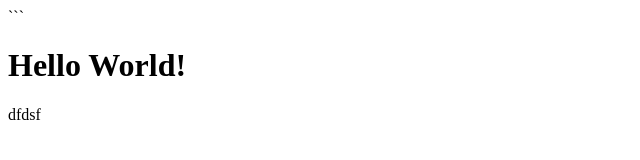
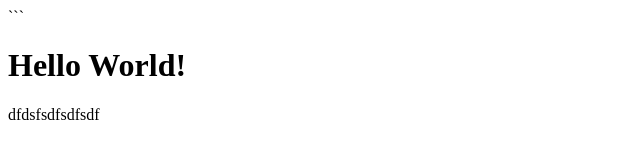
Before and after one commit to TemoAlelishvili/tutorial-2, a plain HTML site: page index.html in a window 1280 px wide. Shown: the full height of the page, 0-640 px from the left. Drawn offline with Linux system fonts and the light colour scheme.

Commit message:
Revert "no changes"
This reverts commit 7a287013cd48f9bf9bbb3578b4f06a185e247e8e.

```diff
--- a/index.html
+++ b/index.html
@@ -9,4 +9,4 @@
   <h1>Hello World!</h1>
 </body>
 </html>
-dfdsf
+dfdsfsdfsdfsdf
```
